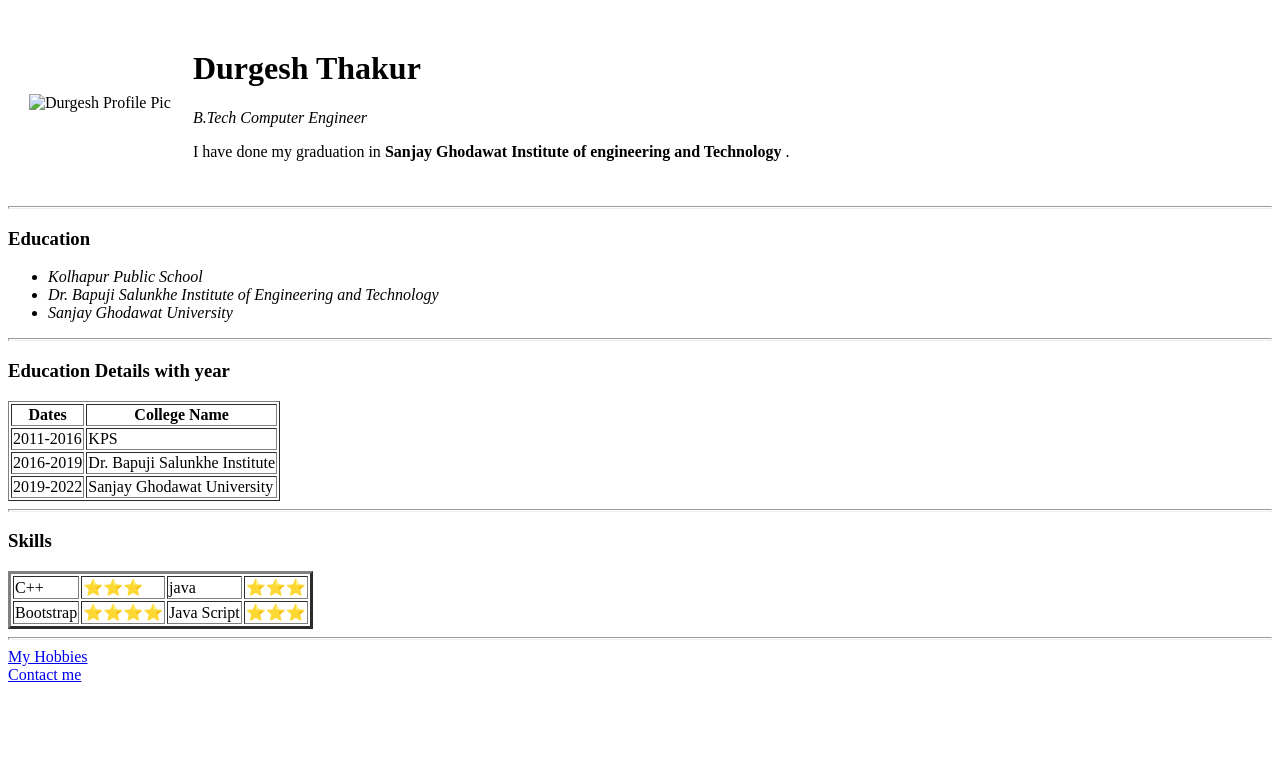
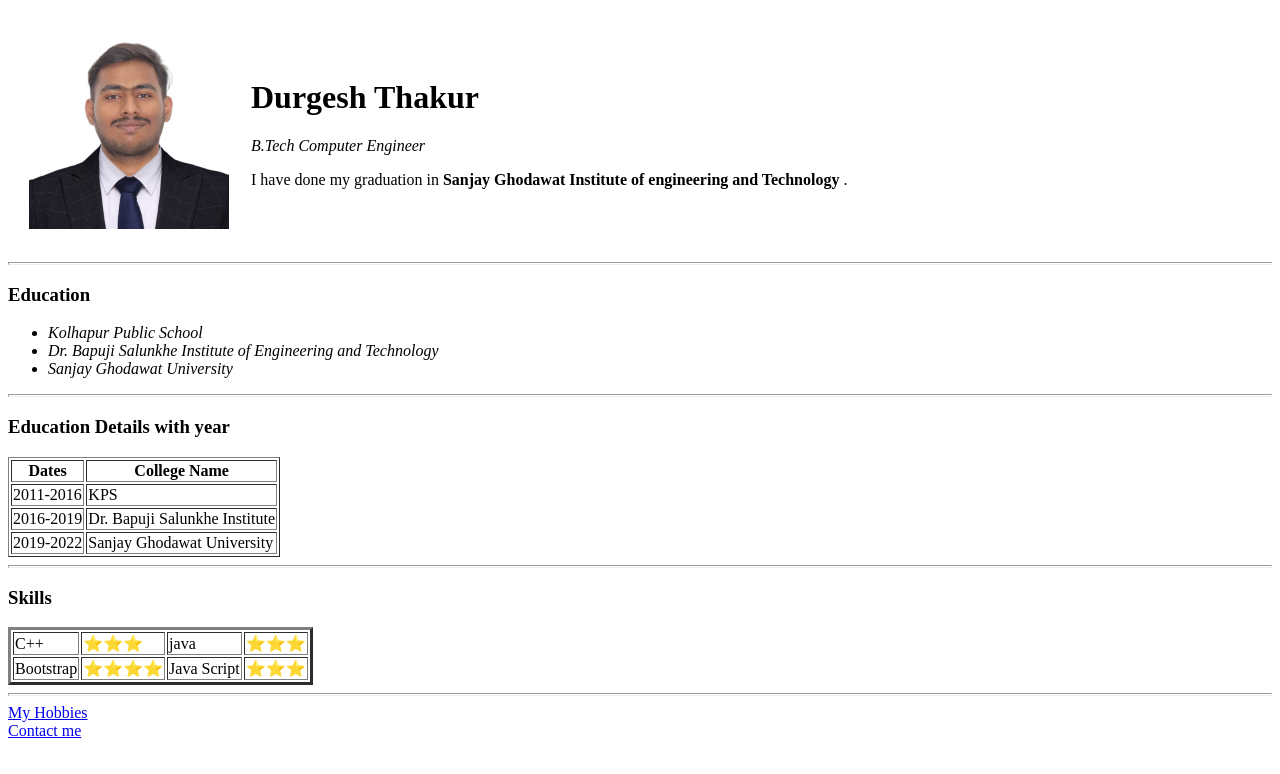
Before and after one commit to DurgeshThakur2000/sample-cv, a plain HTML site: page index.html in a window 1280 px wide. Drawn offline with Linux system fonts and the light colour scheme.

Commit message:
Update index.html
Removed Image folder and just written the image name.

```diff
--- a/index.html
+++ b/index.html
@@ -22,7 +22,7 @@
             <tr>
                 <td>
                     <img
-                        src="images/PassportSizePic.jpeg"
+                        src="PassportSizePic.jpeg"
                         alt="Durgesh Profile Pic" width="200" height="200">
 
                 </td>
```
